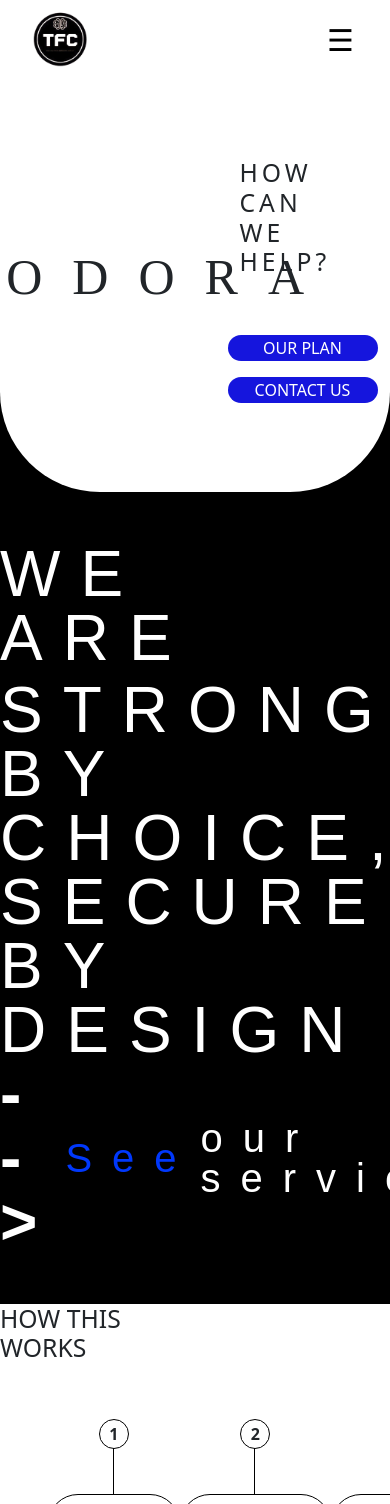
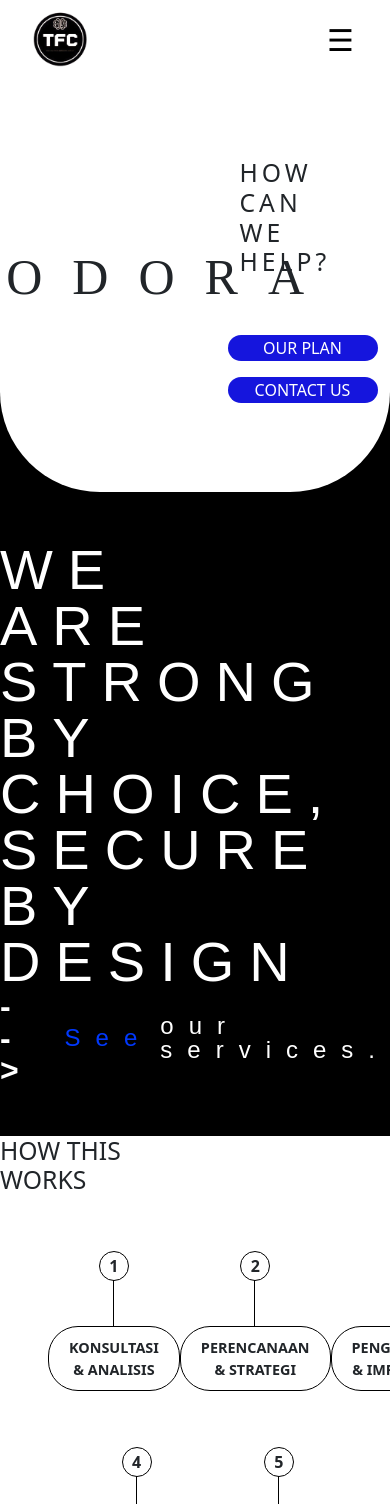
Before and after one commit to DavidDimasPatty/PortofolioFL2, a React (Create React App) app: page / in a window 390 px wide. Shown: the top 1504 px of the page. Built offline with nearby package versions, Linux system fonts and the light colour scheme; a web font is replaced by a local one.

Commit message:
Full CSS

```diff
--- a/src/assets/style/slogan.css
+++ b/src/assets/style/slogan.css
@@ -9,68 +9,103 @@
     background-color: black;
     color: white;
     font-family: 'Depot', sans-serif;
+    letter-spacing: 15px;
+    padding: 50px 0;
     line-height: 1;
-    padding: 50px 0;
-    letter-spacing: 20px;
+}
+
+.slogan-line {
+    display: flex;
+    justify-content: start;
+    align-items: stretch;
+}
+
+.slogan-line-1,
+.slogan-line-2 {
+    width: 100%;
+}
+
+.slogan-we-are {
+    display: flex;
+    flex-direction: column;
+    justify-content: center;
+    margin-right: 40px;
 }
 
 .slogan-small-text {
     font-size: 4rem;
+    line-height: 1;
 }
 
-.slogan-strong-text {
-    font-size: 10rem;
-}
-
+.slogan-strong-text,
 .slogan-secure-text {
     font-size: 10rem;
+    line-height: 1;
 }
 
 .slogan-arrow {
-    font-size: 4rem;
+    font-size: 3rem;
     font-weight: bold;
+    margin-right: 1rem;
 }
 
 .slogan-blue-text {
     color: #0038FC;
+    margin-right: 0.5rem;
 }
 
 .slogan-small-text-2 {
     font-size: 2.5rem;
 }
 
-.slogan-line-1,
-.slogan-line-2 {
-    width: 100%;
-    /* bebas kamu atur, agar flex bekerja */
+.slogan-cta {
+    display: flex;
+    align-items: center;
 }
 
-.slogan-small-text,
-.slogan-strong-text,
-.slogan-secure-text {
-    line-height: 1;
-    margin: 0;
-    padding: 0;
+/* Responsive breakpoints */
+@media (max-width: 1200px) {
+
+    .slogan-strong-text,
+    .slogan-secure-text {
+        font-size: 8rem;
+    }
 }
 
-/* Buat responsif */
 @media (max-width: 768px) {
-
-    .slogan-line-1,
-    .slogan-line-2 {
+    .slogan-line {
         flex-direction: column;
         align-items: flex-start;
-        gap: 0.5rem;
     }
 
-    .slogan-small-text,
     .slogan-strong-text,
-    .slogan-secure-text {
-        font-size: 4rem;
+    .slogan-secure-text,
+    .slogan-small-text {
+        font-size: 5rem;
     }
 
-    .slogan-line-1>*,
-    .slogan-line-2>* {
-        align-self: flex-start;
+    .slogan-small-text-2 {
+        font-size: 2rem;
+    }
+
+    .slogan-arrow {
+        font-size: 2.5rem;
     }
 }
+
+@media (max-width: 480px) {
+
+    .slogan-strong-text,
+    .slogan-secure-text,
+    .slogan-small-text {
+        font-size: 3.5rem;
+    }
+
+    .slogan-small-text-2 {
+        font-size: 1.5rem;
+    }
+
+    .slogan-arrow {
+        font-size: 2rem;
+    }
+}
--- a/src/components/Slogan.js
+++ b/src/components/Slogan.js
@@ -4,24 +4,28 @@ export default function Slogan() {
     return (
         <div className="slogan-section">
             {/* Baris 1: WE ARE STRONG BY CHOICE */}
-            <div className="d-flex justify-content-start align-items-stretch slogan-line-1">
-                <div className="d-flex flex-column justify-content-center me-3">
+            <div className="slogan-line slogan-line-1">
+                <div className="slogan-we-are">
                     <div className="slogan-small-text">WE</div>
                     <div className="slogan-small-text">ARE</div>
                 </div>
 
-                <div className="slogan-strong-text">STRONG<span className="slogan-small-text"> BY CHOICE,</span></div>
+                <div className="slogan-strong-text">
+                    STRONG<span className="slogan-small-text"> BY CHOICE,</span>
+                </div>
             </div>
 
             {/* Baris 2: SECURE BY DESIGN */}
-            <div className="d-flex justify-content-start align-items-stretch slogan-line-2">
-                <div className="slogan-secure-text">SECURE <span className="slogan-small-text">BY DESIGN</span></div>
+            <div className="slogan-line slogan-line-2">
+                <div className="slogan-secure-text">
+                    SECURE <span className="slogan-small-text">BY DESIGN</span>
+                </div>
             </div>
 
             {/* Baris 3: CTA */}
-            <div className="d-flex align-items-center slogan-cta">
-                <div className="slogan-arrow me-2">--{'>'}</div>
-                <div className="slogan-blue-text slogan-small-text-2 me-1">See</div>
+            <div className="slogan-cta">
+                <div className="slogan-arrow">--{'>'}</div>
+                <div className="slogan-blue-text slogan-small-text-2">See</div>
                 <div className="slogan-small-text-2">our services.</div>
             </div>
         </div>
```
